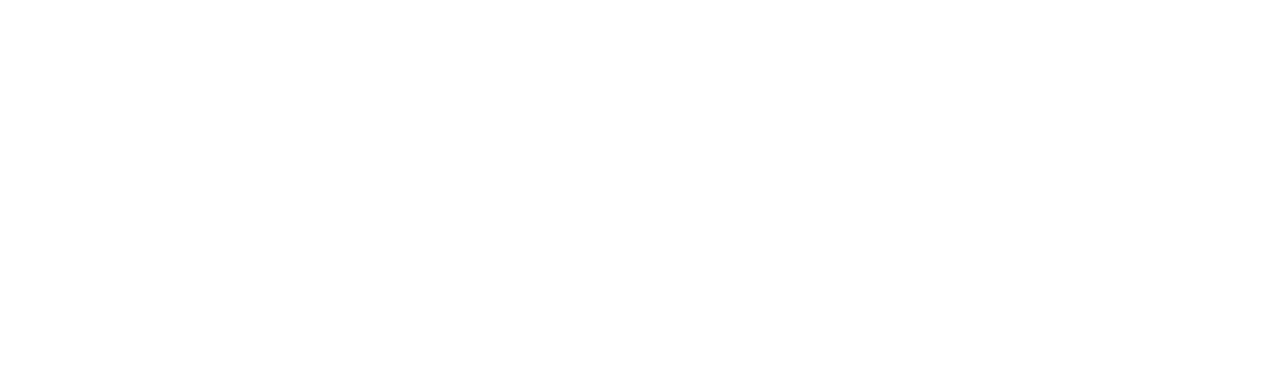
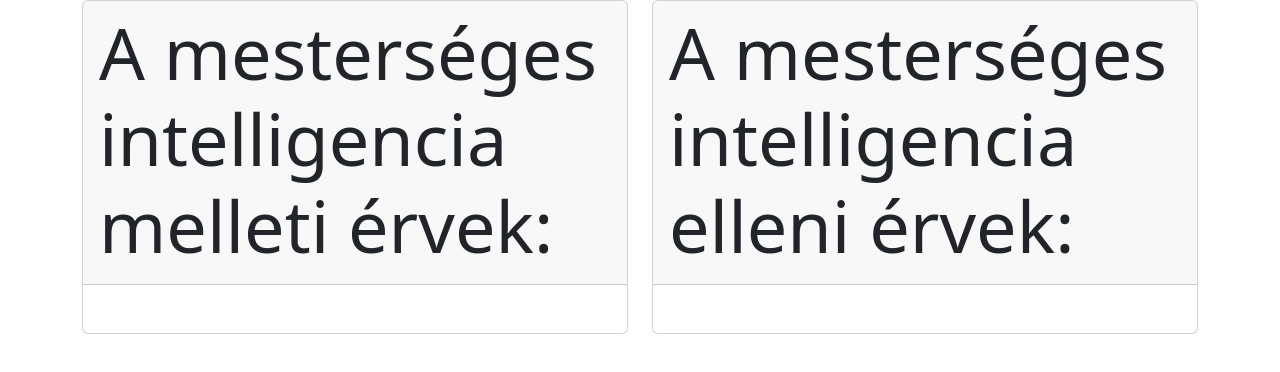
Before and after one commit to Nero-bubu/toldy_git, a plain HTML site: page index.html in a window 1280 px wide. Drawn offline with nearby package versions, Linux system fonts and the light colour scheme.

Commit message:
added bs5

```diff
--- a/index.html
+++ b/index.html
@@ -4,8 +4,36 @@
     <meta charset="UTF-8">
     <meta name="viewport" content="width=device-width, initial-scale=1.0">
     <title>Index</title>
+    <link href="https://cdn.jsdelivr.net/npm/bootstrap@5.3.3/dist/css/bootstrap.min.css" rel="stylesheet" integrity="sha384-QWTKZyjpPEjISv5WaRU9OFeRpok6YctnYmDr5pNlyT2bRjXh0JMhjY6hW+ALEwIH" crossorigin="anonymous">
+    <script src="https://cdn.jsdelivr.net/npm/bootstrap@5.3.3/dist/js/bootstrap.bundle.min.js" integrity="sha384-YvpcrYf0tY3lHB60NNkmXc5s9fDVZLESaAA55NDzOxhy9GkcIdslK1eN7N6jIeHz" crossorigin="anonymous"></script>
 </head>
 <body>
-
+    <!--    div.container>div.row>div.col-sm-6>div.card>div.card-header>h2.display-2^div.card-body>p^^^div.col-sm-6>div.card>div.card-header>h2.display-2^div.card-body>p   -->
+    <div class="container">
+        <div class="row">
+            <div class="col-sm-6">
+                <div class="card">
+                    <div class="card-header">
+                        <h2 class="display-2">A mesterséges intelligencia melleti érvek:</h2>
+                    </div>
+                    <div class="card-body">
+                        <p></p>
+                        <p></p>
+                        <p></p>
+                    </div>
+                </div>
+            </div>
+            <div class="col-sm-6">
+                <div class="card">
+                    <div class="card-header">
+                        <h2 class="display-2">A mesterséges intelligencia elleni érvek:</h2>
+                    </div>
+                    <div class="card-body">
+                        <p></p>
+                    </div>
+                </div>
+            </div>
+        </div>
+    </div>
 </body>
 </html>
```
